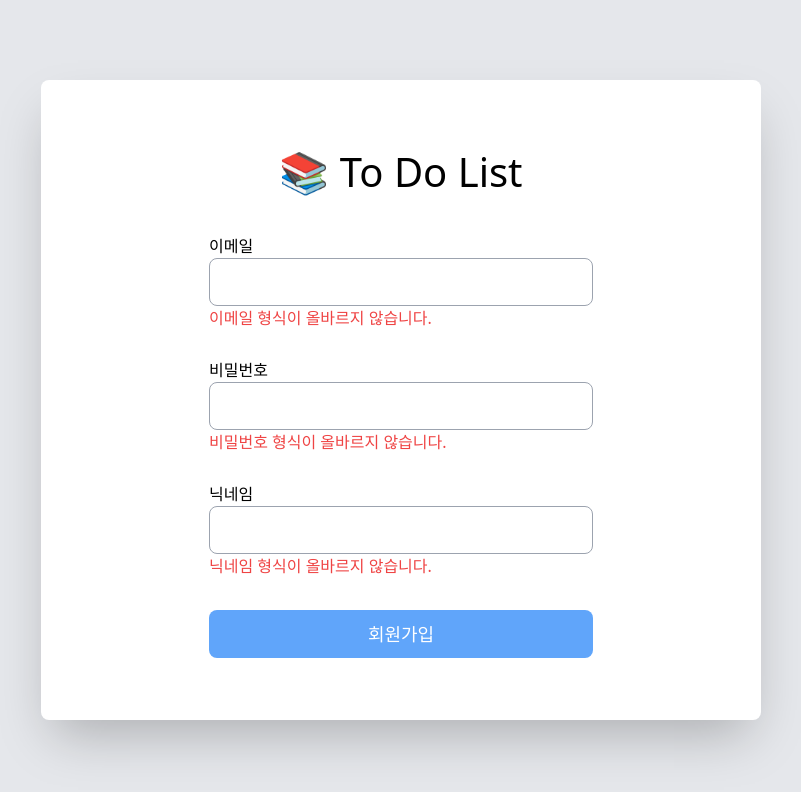
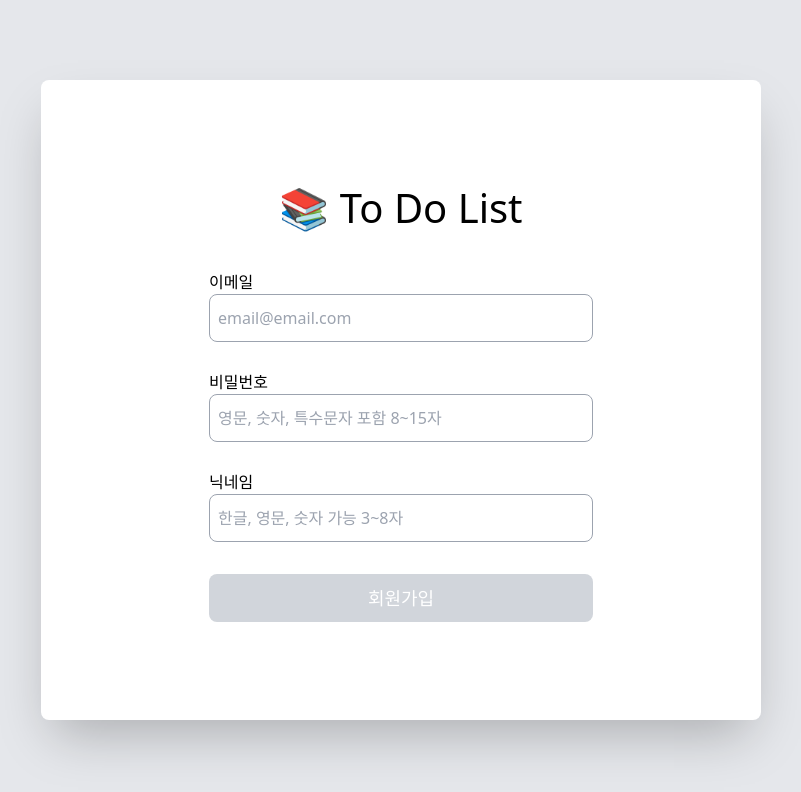
Before and after one commit to oweaj/Todo-List, a React (Create React App) app: page /signup in a window 1280 px wide. Shown: the top 792 px of the page, without its empty margins (239-1040 px from the left). Built offline with nearby package versions, Linux system fonts and the light colour scheme; no server answers.

Commit message:
[FEAT] 공통 input onChange 커스텀 hooks 생성 및 적용

```diff
--- a/src/components/Items/Items.tsx
+++ b/src/components/Items/Items.tsx
@@ -1,31 +1,56 @@
 import React, { ChangeEvent } from "react";
 
-interface itemInfo {
+interface inputInfo {
   title: string;
   id: string;
+  value: string;
+  state: boolean;
+  onChange: (e: ChangeEvent<HTMLInputElement>) => void;
 }
 
-export const Input = ({ title, id }: itemInfo) => {
-  const inputHandle = (e: ChangeEvent<HTMLInputElement>) => {};
+interface btnInfo {
+  title: string;
+  id: string;
+  active: boolean;
+}
 
+export const Input = ({ title, id, value, state, onChange }: inputInfo) => {
   return (
     <div className="w-96">
       <label htmlFor={id}>{title}</label>
-      <input type="text" id={id} data-testid={id} className="w-full h-12 pl-2 border border-gray-400 rounded-lg" />
-      <span className="text-red-500">
-        {id === "email-input"
-          ? "이메일 형식이 올바르지 않습니다."
-          : id === "password-input"
-          ? "비밀번호 형식이 올바르지 않습니다."
-          : "닉네임 형식이 올바르지 않습니다."}
-      </span>
+      <div className="relative">
+        <input
+          required
+          type={id === "nickName" ? "text" : id}
+          id={id}
+          data-testid={id}
+          className="w-full h-12 pl-2 border border-gray-400 rounded-lg"
+          placeholder={id === "email" ? "email@email.com" : id === "password" ? "영문, 숫자, 특수문자 포함 8~15자" : "한글, 영문, 숫자 가능 3~8자"}
+          onChange={onChange}
+          value={value}
+        />
+        <span className="absolute left-0 top-12 text-sm text-red-500">
+          {id === "email" && value && !state
+            ? "이메일 형식이 올바르지 않습니다."
+            : id === "password" && value && !state
+            ? "비밀번호 형식이 올바르지 않습니다."
+            : id === "nickName" && value && !state
+            ? "닉네임 형식이 올바르지 않습니다."
+            : ""}
+        </span>
+      </div>
     </div>
   );
 };
 
-export const Button = ({ title, id }: itemInfo) => {
+export const Button = ({ title, id, active }: btnInfo) => {
   return (
-    <button id={id} className="w-96 h-12 mt-1 rounded-lg text-lg text-white bg-blue-400">
+    <button
+      type="submit"
+      id={id}
+      className={`w-96 h-12 mt-1 rounded-lg text-lg text-white ${title === "로그인" || active ? "bg-blue-400" : "bg-gray-300"}`}
+      disabled={title === "회원가입" ? !active : active}
+    >
       {title}
     </button>
   );
--- /dev/null
+++ b/src/hooks/useInput.tsx
@@ -0,0 +1,26 @@
+import React, { useState, ChangeEvent } from "react";
+
+const useInput = () => {
+  const [data, setData] = useState<string>("");
+  const [state, setState] = useState<boolean>(false);
+  const emailCheck = /([\w-.]+)@(([\w-]+\.)+)([a-zA-Z]{2,4})(\]?)$/;
+  const passWordCheck = /^(?=.*[a-zA-Z])(?=.*[!@#$%^*+=-])(?=.*[0-9]).{8,15}$/;
+  const nickNameCheck = /^(?=.*[a-z0-9가-힣])[a-z0-9가-힣]{3,8}$/;
+
+  const onChange = (e: ChangeEvent<HTMLInputElement>) => {
+    const { id, value } = e.target;
+    setData(value);
+
+    if (id === "email") {
+      setState(emailCheck.test(value) ? true : false);
+    } else if (id === "password") {
+      setState(passWordCheck.test(value) ? true : false);
+    } else {
+      setState(nickNameCheck.test(value) ? true : false);
+    }
+  };
+
+  return { data, state, onChange };
+};
+
+export default useInput;
--- a/src/page/Signin/Signin.tsx
+++ b/src/page/Signin/Signin.tsx
@@ -1,16 +1,22 @@
 import { Input, Button } from "../../components/Items/Items";
 import { Link } from "react-router-dom";
 import Title from "../../components/Title/Title";
+import useInput from "../../hooks/useInput";
+import { useState } from "react";
 
 const Signin = () => {
+  const [active, setActive] = useState<boolean>(false);
+  const email = useInput();
+  const password = useInput();
+
   return (
     <>
       <Title />
       <form>
         <div className="formGap">
-          <Input title="이메일" id={"email-input"} />
-          <Input title="비밀번호" id={"password-input"} />
-          <Button title="로그인" id={"signin-button"} />
+          <Input title="이메일" id={"email"} value={email.data} state={email.state} onChange={email.onChange} />
+          <Input title="비밀번호" id={"password"} value={password.data} state={password.state} onChange={password.onChange} />
+          <Button title="로그인" id={"signin-button"} active={active} />
           <div className="flex flex-row items-center justify-center">
             <Link to="/signup">회원가입</Link>
             <span className="mx-5">|</span>
--- a/src/page/Signup/Signup.tsx
+++ b/src/page/Signup/Signup.tsx
@@ -1,16 +1,27 @@
+import { useEffect, useState } from "react";
 import { Input, Button } from "../../components/Items/Items";
 import Title from "../../components/Title/Title";
+import useInput from "../../hooks/useInput";
 
 const Signup = () => {
+  const [active, setActive] = useState<boolean>(false);
+  const email = useInput();
+  const password = useInput();
+  const nickName = useInput();
+
+  useEffect(() => {
+    email.state && password.state && nickName.state ? setActive(true) : setActive(false);
+  }, [email.state, password.state, nickName.state]);
+
   return (
     <>
       <Title />
       <form>
         <div className="formGap">
-          <Input title="이메일" id={"email-input"} />
-          <Input title="비밀번호" id={"password-input"} />
-          <Input title="닉네임" id={"nickName-input"} />
-          <Button title="회원가입" id={"signup-button"} />
+          <Input title="이메일" id={"email"} value={email.data} state={email.state} onChange={email.onChange} />
+          <Input title="비밀번호" id={"password"} value={password.data} state={password.state} onChange={password.onChange} />
+          <Input title="닉네임" id={"nickName"} value={nickName.data} state={nickName.state} onChange={nickName.onChange} />
+          <Button title="회원가입" id={"signup-button"} active={active} />
         </div>
       </form>
     </>
```
